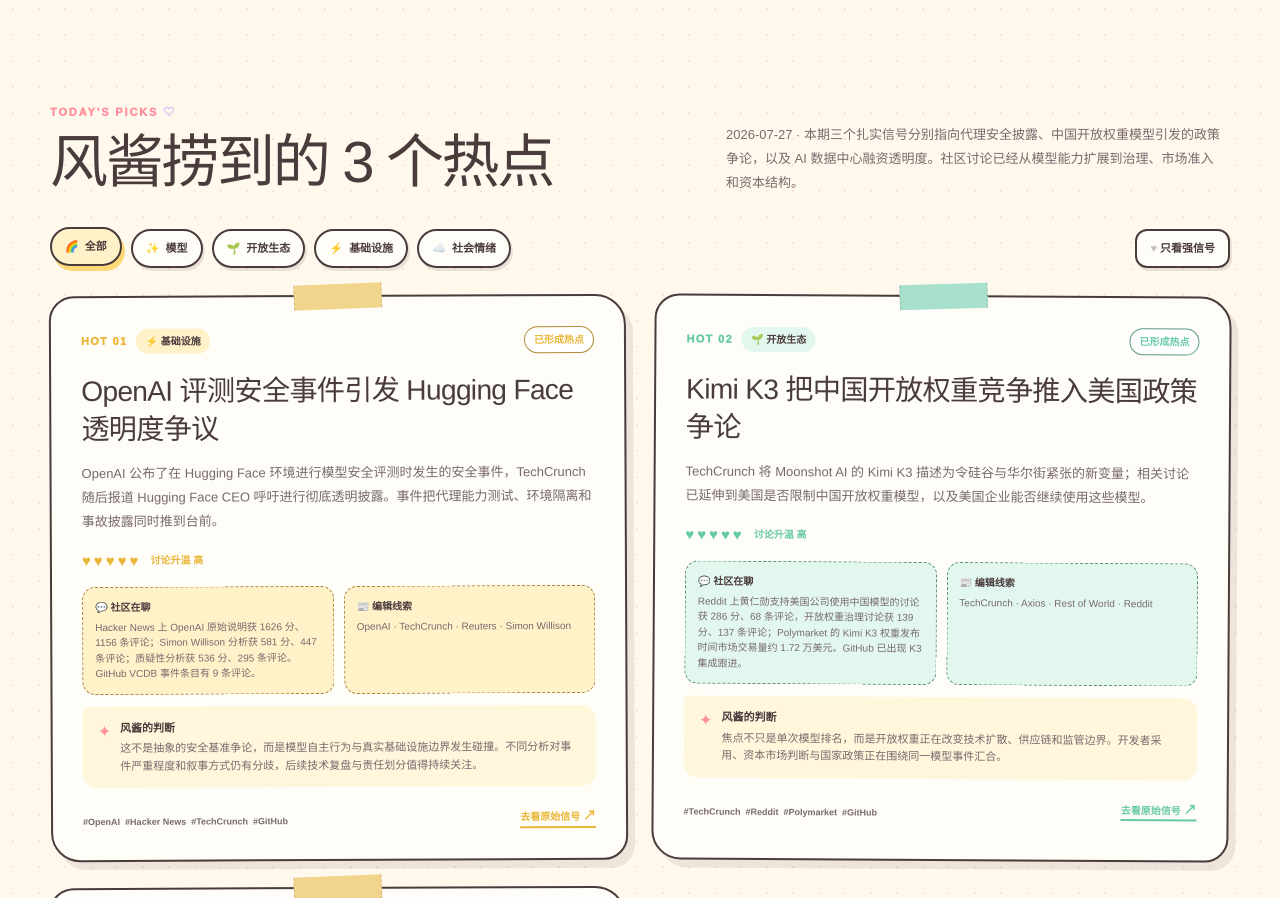
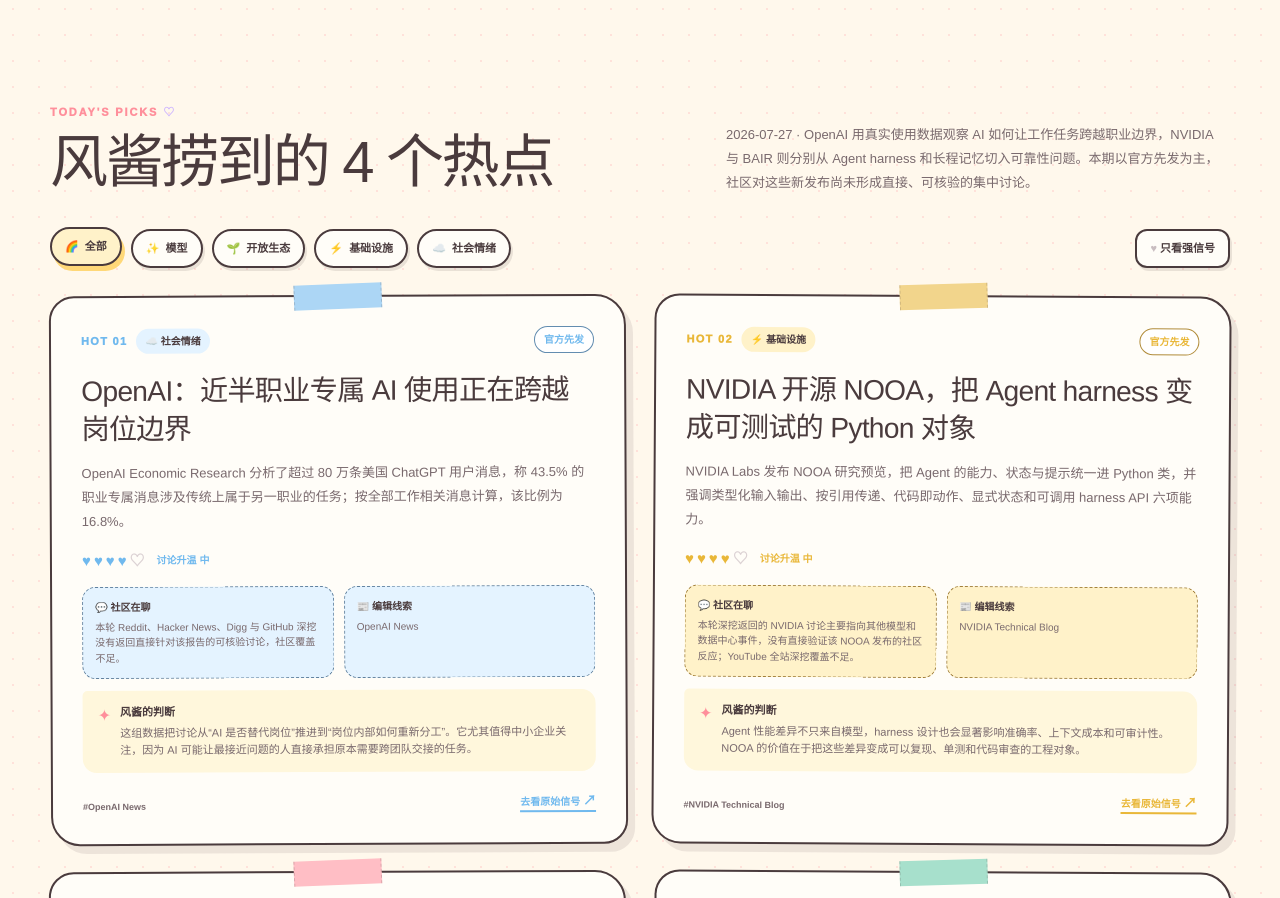
Before and after one commit to crisxuan/ainews, a Next.js app: page / in a window 1280 px wide. Shown: the part 1902-2800 px from the top of the page. Built offline with nearby package versions, Linux system fonts and the light colour scheme.

Commit message:
Archive AI briefing 2026-07-27 evening

```diff
--- a/app/page.tsx
+++ b/app/page.tsx
@@ -300,7 +300,7 @@ function formatShanghaiTime(value: string) {
 }
 
 export default function Home() {
-  const [edition, setEdition] = useState<"morning" | "evening">("morning");
+  const [edition, setEdition] = useState<"morning" | "evening">(archiveIssues[0].edition);
   const [category, setCategory] = useState<(typeof filters)[number]>("全部");
   const [strongOnly, setStrongOnly] = useState(false);
   const [archiveIssueId, setArchiveIssueId] = useState(archiveIssues[0].id);
--- a/data/briefings.json
+++ b/data/briefings.json
@@ -1,4 +1,72 @@
 [
+  {
+    "date": "2026-07-27",
+    "dateLabel": "07.27",
+    "weekday": "周一",
+    "edition": "evening",
+    "publishedAt": "20:00",
+    "title": "AI 开始重写工作边界，Agent 基础设施转向可检查架构",
+    "summary": "OpenAI 用真实使用数据观察 AI 如何让工作任务跨越职业边界，NVIDIA 与 BAIR 则分别从 Agent harness 和长程记忆切入可靠性问题。本期以官方先发为主，社区对这些新发布尚未形成直接、可核验的集中讨论。",
+    "topics": [
+      {
+        "title": "OpenAI：近半职业专属 AI 使用正在跨越岗位边界",
+        "category": "社会情绪",
+        "heat": "中",
+        "signal": "官方先发",
+        "summary": "OpenAI Economic Research 分析了超过 80 万条美国 ChatGPT 用户消息，称 43.5% 的职业专属消息涉及传统上属于另一职业的任务；按全部工作相关消息计算，该比例为 16.8%。",
+        "why": "这组数据把讨论从“AI 是否替代岗位”推进到“岗位内部如何重新分工”。它尤其值得中小企业关注，因为 AI 可能让最接近问题的人直接承担原本需要跨团队交接的任务。",
+        "community": "本轮 Reddit、Hacker News、Digg 与 GitHub 深挖没有返回直接针对该报告的可核验讨论，社区覆盖不足。",
+        "editorial": "OpenAI News",
+        "sources": [
+          "OpenAI News"
+        ],
+        "link": "https://openai.com/index/how-ai-is-expanding-what-people-do-at-work/"
+      },
+      {
+        "title": "NVIDIA 开源 NOOA，把 Agent harness 变成可测试的 Python 对象",
+        "category": "基础设施",
+        "heat": "中",
+        "signal": "官方先发",
+        "summary": "NVIDIA Labs 发布 NOOA 研究预览，把 Agent 的能力、状态与提示统一进 Python 类，并强调类型化输入输出、按引用传递、代码即动作、显式状态和可调用 harness API 六项能力。",
+        "why": "Agent 性能差异不只来自模型，harness 设计也会显著影响准确率、上下文成本和可审计性。NOOA 的价值在于把这些差异变成可以复现、单测和代码审查的工程对象。",
+        "community": "本轮深挖返回的 NVIDIA 讨论主要指向其他模型和数据中心事件，没有直接验证该 NOOA 发布的社区反应；YouTube 全站深挖覆盖不足。",
+        "editorial": "NVIDIA Technical Blog",
+        "sources": [
+          "NVIDIA Technical Blog"
+        ],
+        "link": "https://developer.nvidia.com/blog/six-agent-harness-capabilities-for-higher-model-performance/"
+      },
+      {
+        "title": "BAIR 用可学习 belief state 缓解长程交互的上下文压缩损失",
+        "category": "模型",
+        "heat": "观察中",
+        "signal": "单点信号",
+        "summary": "Berkeley BAIR 介绍 ABBEL，让模型周期性更新自然语言 belief state，并通过重建式评分监督其中保留的信息。在 CollabBench 上，该方法恢复了约一半相对完整上下文的性能差距，并减少训练步骤与峰值上下文。",
+        "why": "长程 Agent 的关键瓶颈正从上下文长度转向“该记住什么”。ABBEL 的思路把摘要从固定提示工程变成可训练的决策状态，对持续编码协作和多轮任务尤其相关。",
+        "community": "本轮社区发现未对该论文做专项深挖，没有可核验的 Reddit、Hacker News、Digg、GitHub 或 Polymarket互动数据。",
+        "editorial": "Berkeley BAIR Blog",
+        "sources": [
+          "Berkeley BAIR Blog"
+        ],
+        "link": "https://bair.berkeley.edu/blog/2026/07/26/abbel/"
+      },
+      {
+        "title": "Hugging Face 官方频道转向企业与学术 Hub 使用场景",
+        "category": "开放生态",
+        "heat": "观察中",
+        "signal": "单点信号",
+        "summary": "Hugging Face 官方 YouTube 频道发布《The Hugging Face Hub for Enterprise & Academia》，将 Hub 在企业与学术机构中的使用作为独立主题。",
+        "why": "这是一个早期官方信号：开放模型平台的竞争正在从个人开发者扩展到组织级协作与治理。当前证据只有官方频道发布，尚不足以判断市场反应。",
+        "community": "官方 YouTube 频道 RSS 抓取成功；last30days 的 YouTube 全站深挖返回 no-results，按规则标记为覆盖不足，不能据此判断没有讨论。",
+        "editorial": "YouTube · Hugging Face",
+        "sources": [
+          "YouTube · Hugging Face"
+        ],
+        "link": "https://www.youtube.com/watch?v=wUzfRBi9wZ0"
+      }
+    ],
+    "id": "2026-07-27-evening"
+  },
   {
     "date": "2026-07-27",
     "dateLabel": "07.27",
```
